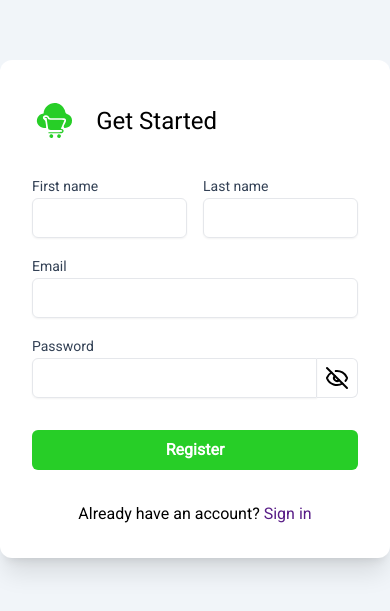
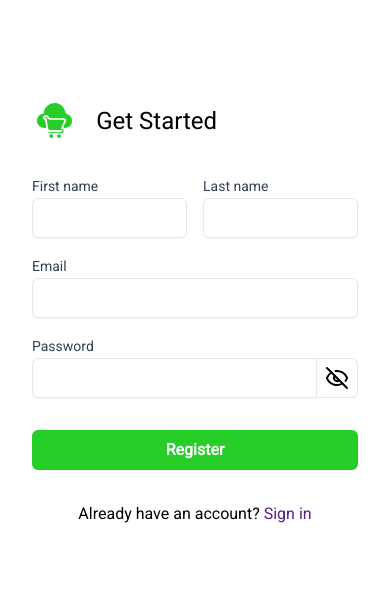
Before and after one commit to HarshK200/jae-commerce, a Next.js app: page /register in a window 390 px wide. Shown: the part 113-724 px from the top of the page. Built offline with nearby package versions, Linux system fonts and the light colour scheme.

Commit message:
made register page responsive todo: fix height bug

```diff
--- a/src/app/(auth)/register/page.tsx
+++ b/src/app/(auth)/register/page.tsx
@@ -3,8 +3,8 @@ import JaeCart from "@public/logos-svg/jae_cart";
 
 export default function Register() {
   return (
-    <div className="h-screen w-screen flex items-center justify-center bg-slate-100">
-      <div className="shadow-xl w-[500px] rounded-xl p-8 bg-white">
+    <div className="h-screen w-screen flex items-center justify-center bg-white sm:bg-slate-100">
+      <div className="sm:shadow-xl sm:w-[450px] rounded-xl p-8 bg-white">
         <div className="flex items-center pt-2 pb-8 text-2xl">
           <JaeCart width={0.46} />
           <h1 className="mx-5">Get Started</h1>
--- a/src/components/RegisterForm.tsx
+++ b/src/components/RegisterForm.tsx
@@ -16,7 +16,7 @@ type tFormDetails = {
 };
 
 export default function RegisterForm() {
-  const [responseErr, setResponseErr] = useState<string | undefined>(undefined);
+  const [responseErr, setResponseErr] = useState<string | null>(null);
   const [isPasswordVisible, setIsPasswordVisible] = useState(false);
   const [formDetails, setFormDeatils] = useState<tFormDetails>({});
   const router = useRouter();
@@ -30,6 +30,7 @@ export default function RegisterForm() {
       if (res.data.status === "success") {
         router.push("/api/auth/signin");
       }
+      setResponseErr(null);
     } catch (err: any) {
       setResponseErr(err.response.data.error);
       // console.log("error occured registering user: ", err);
@@ -119,7 +120,7 @@ export default function RegisterForm() {
         </div>
       </div>
 
-      {responseErr ? <Alert>{responseErr}</Alert> : null}
+      {responseErr && <Alert>{responseErr}</Alert>}
 
       <Button className="my-4 font-bold" type="sumbit">
         Register
```
